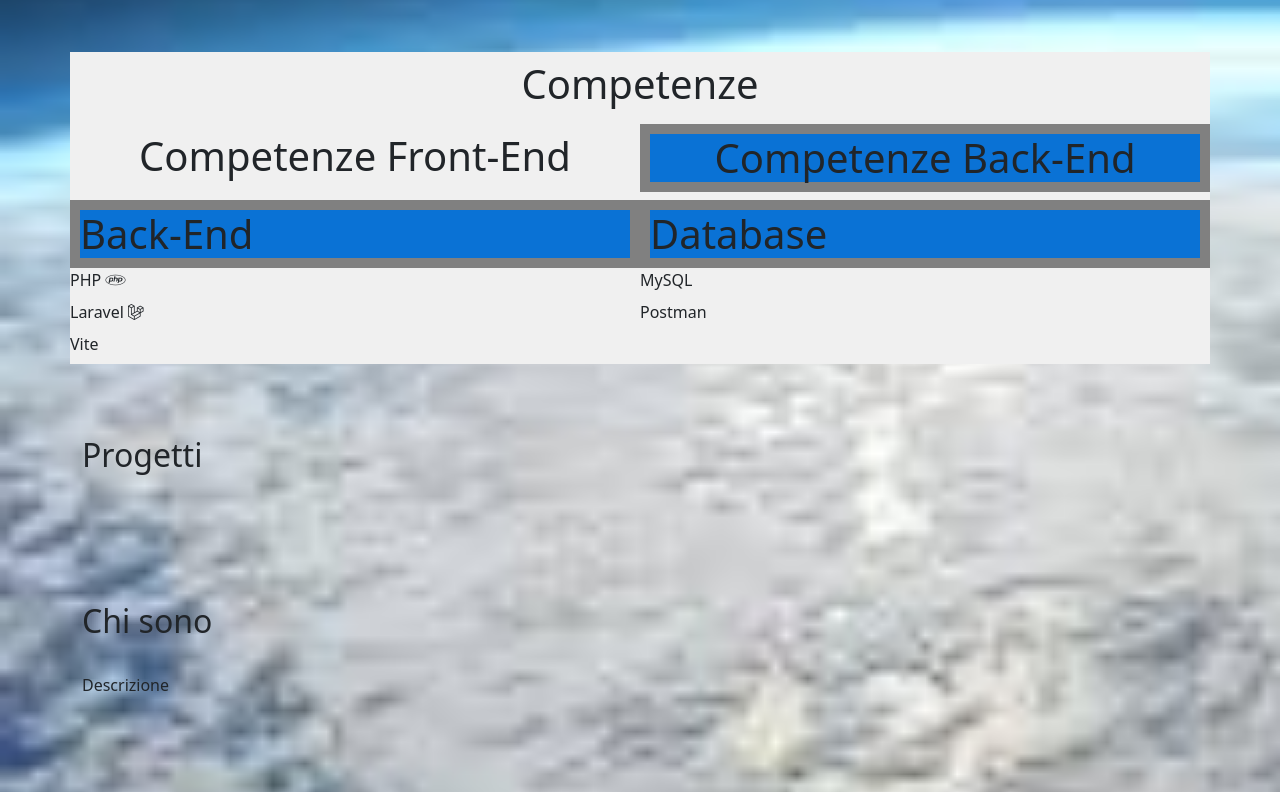
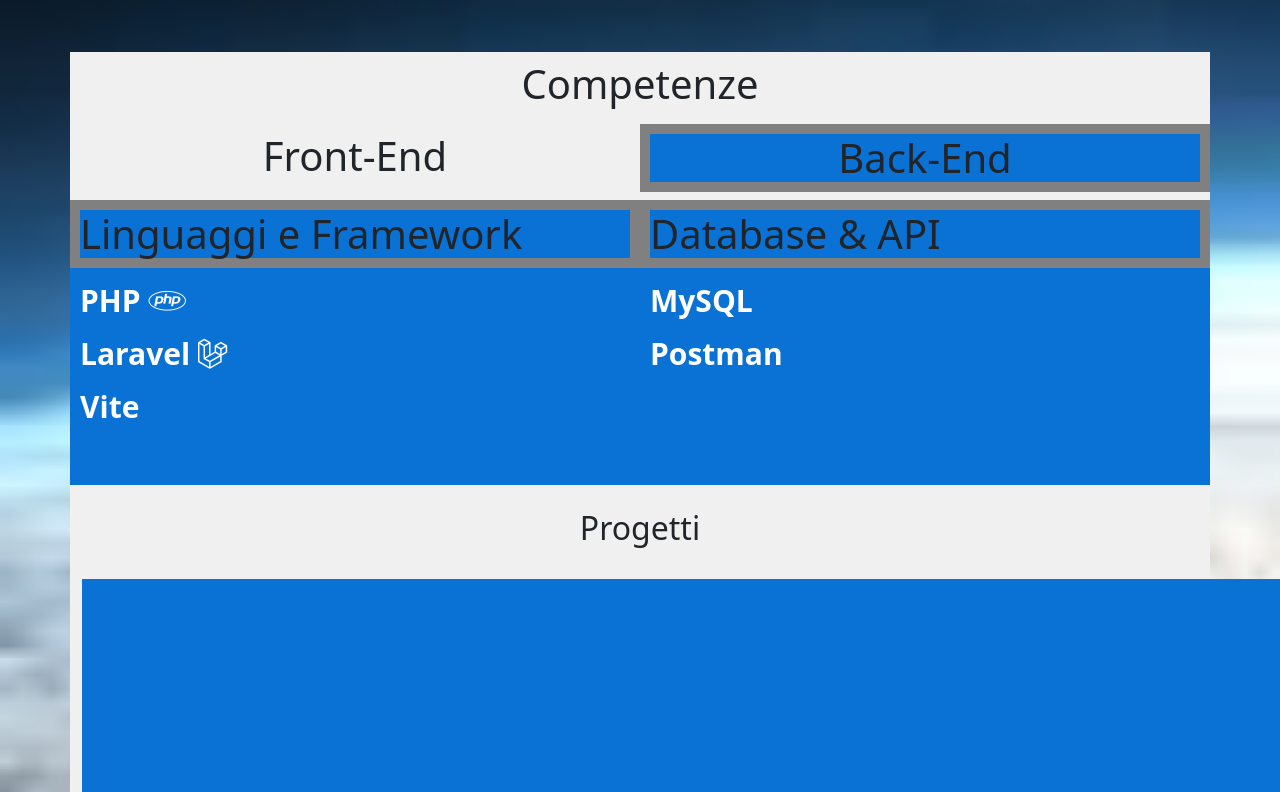
Before and after one commit to claudiopatti/Portfolio, a Vue app: page / in a window 1280 px wide. Shown: the part 600-1392 px from the top of the page. Built offline with nearby package versions, Linux system fonts and the light colour scheme.

Commit message:
aggironato main

```diff
--- a/src/components/MainApp.vue
+++ b/src/components/MainApp.vue
@@ -43,16 +43,16 @@
             <div class="row">
                 <div @click="changeSkillFront()" class="col-6">
 
-                    <h2 v-if="this.change_skill == true" class="text-center fs-1 pt-2">Competenze Front-End</h2>
-                    <h2 v-else-if="this.change_skill == false" class="text-center fs-1 button-skill-click">Competenze Front-End</h2>
+                    <h2 v-if="this.change_skill == true" class="text-center fs-1 pt-2">Front-End</h2>
+                    <h2 v-else-if="this.change_skill == false" class="text-center fs-1 button-skill-click">Front-End</h2>
 
 
                 </div>
 
                 <div @click="changeSkillBack()" class="col-6">
 
-                    <h2 v-if="this.change_skill == false" class="text-center fs-1 pt-2">Competenze Back-End</h2>
-                    <h2 v-else-if="this.change_skill == true" class="text-center fs-1 button-skill-click">Competenze Back-End</h2>
+                    <h2 v-if="this.change_skill == false" class="text-center fs-1 pt-2">Back-End</h2>
+                    <h2 v-else-if="this.change_skill == true" class="text-center fs-1 button-skill-click">Back-End</h2>
 
                 </div>
             </div>
@@ -61,7 +61,7 @@
 
                 <div class="col p-0">
 
-                    <h3 class="title-skill">Front-End</h3>
+                    <h3 class="title-skill">Linguaggi e Framework</h3>
 
                     <div class="container-name-skill">
                         <div  v-for="skill in store.skills" :key="skill.id">
@@ -79,7 +79,7 @@
             <div v-else-if="this.change_skill == true" class="row" >
                 <div class="col-6">
 
-                    <h3 class="title-skill skill-back">Back-End</h3>
+                    <h3 class="title-skill skill-back">Linguaggi e Framework</h3>
 
                     <div class="container-name-skill">
                         <div class="" v-for="skill in store.skills" :key="skill.id">
@@ -93,7 +93,7 @@
 
                 <div class="col-6">
 
-                    <h3 class="title-skill">Database</h3>
+                    <h3 class="title-skill">Database & API</h3>
 
                     <div class="container-name-skill">
                         <div class="" v-for="skill in store.skills" :key="skill.id">
@@ -113,9 +113,9 @@
 <div class="container pt-5 Third-main" id="third-main">
     <div class="row">
         <div class="col column-project">
-            <h2 class="py-4">Progetti</h2>
+            <h2 class="py-4 text-center">Progetti</h2>
 
-            <div class="row pb-4">
+            <div class="row card-project">
 
             </div>
 
@@ -181,7 +181,7 @@
     .column-Skills{
         background-color: #f0f0f0;
         height: 100%;
-        .col-4 {
+        .col-6, .col {
             padding: 0;
             // height: 100%;
             & .container-name-skill{
@@ -193,11 +193,6 @@
                 font-size: 30px;
                 font-weight: bold;
             }
-
-            & .skill-back{
-                border-left: 0;
-                border-right: 0;
-            }
         }
 
         .col-6{
@@ -207,6 +202,18 @@
                 border: 10px solid grey;
                 background-color: #0a72d5;
             }
+        }
+    }
+
+    .column-project{
+        background-color: #f0f0f0;
+        height: 800px;
+
+        .card-project {
+            width: 1200px;
+            height: 600px;
+            margin: 0px auto;
+            background-color: #0a72d5;
         }
     }
 }
```
